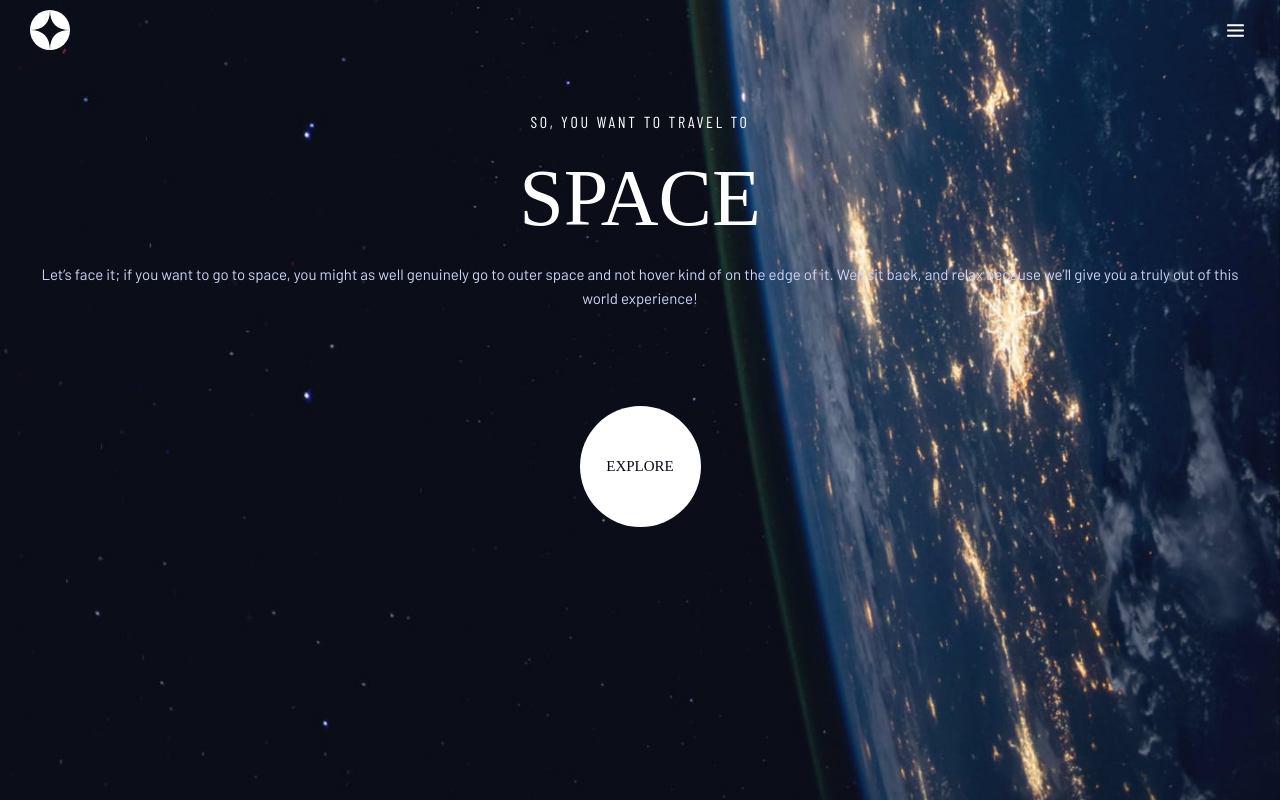
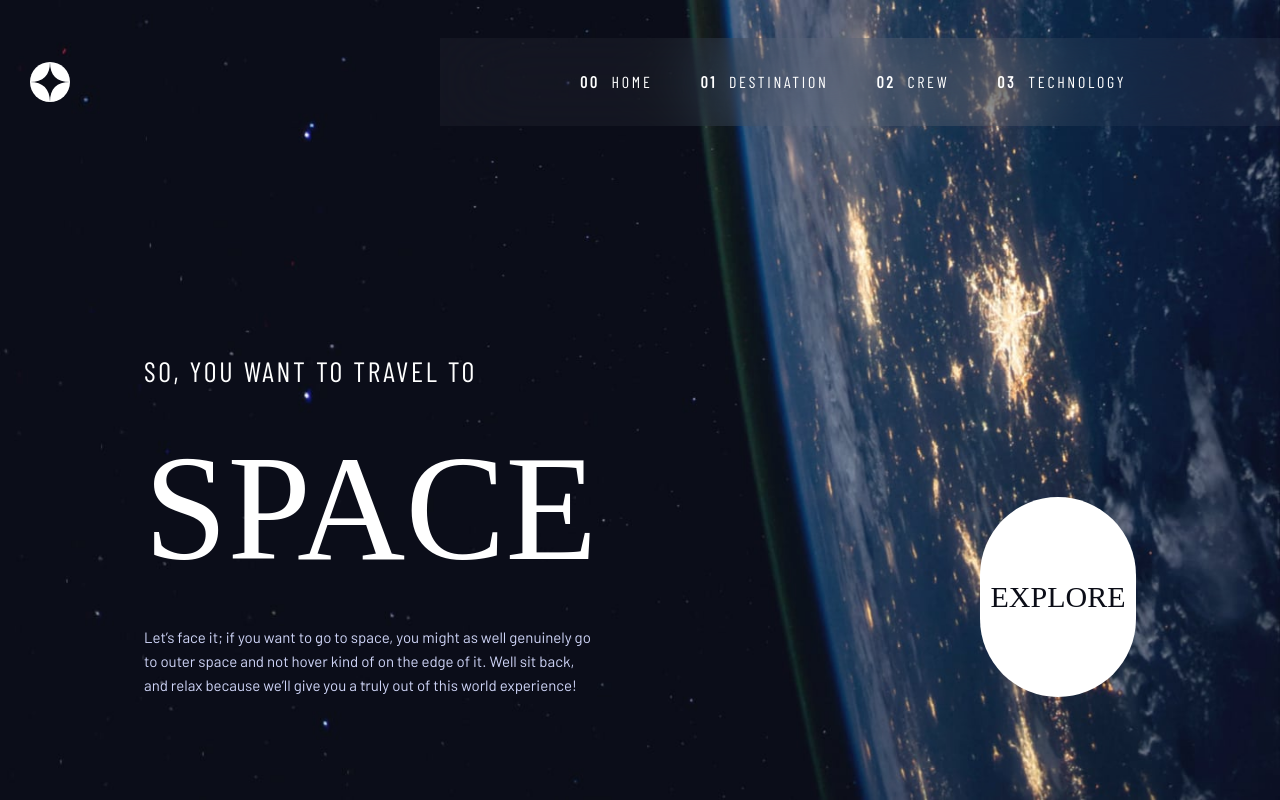
Before and after one commit to mpadilhaa/space-travel, a Next.js app: page / in a window 1280 px wide. Built offline with nearby package versions, Linux system fonts and the light colour scheme; a web font is replaced by a local one.

Commit message:
finalizado a home page completa

```diff
--- a/src/app/page.jsx
+++ b/src/app/page.jsx
@@ -5,7 +5,7 @@ export default function Home() {
     <div
       className="bg-black
     bg-home-bg-mobile md:bg-home-bg-tablet
-     lg:bg-home-bg-desktop bg-no-repeat bg-cover h-screen"
+     lg:bg-home-bg-desktop bg-no-repeat bg-cover min-h-screen"
     >
       <HomeContent />
     </div>
--- a/src/components/HomeContent/index.jsx
+++ b/src/components/HomeContent/index.jsx
@@ -3,20 +3,22 @@ import React from "react";
 
 const HomeContent = () => {
   return (
-    <div className="flex flex-col justify-around  px-[30px] py-[110px]">
-      <div className="flex flex-col text-center gap-1 ">
-        <h3>SO, YOU WANT TO TRAVEL TO</h3>
-        <h1 className="text-[80px]">SPACE</h1>
-        <p className="px-2 leading-6">
+    <div className="flex flex-col justify-around  px-[30px]  md:w-[440px] md:mx-auto md:pb-0 xl:pb-0 xl:flex-row xl:gap-[386px] xl:pt-40 xl:items-center xl:w-full xl:px-36 ">
+      <div className="flex flex-col text-center pt-[110px] items-center gap-1 md:mt-20 xl:items-start xl:w-[450px]">
+        <h3 className="md:text-[20px] xl:text-[28px]">
+          SO, YOU WANT TO TRAVEL TO
+        </h3>
+        <h1 className="text-[80px] md:text-[150px] ">SPACE</h1>
+        <p className="px-2 leading-6 md:px-0 xl:text-start">
           Let’s face it; if you want to go to space, you might as well genuinely
           go to outer space and not hover kind of on the edge of it. Well sit
           back, and relax because we’ll give you a truly out of this world
           experience!
         </p>
       </div>
-      <div className="w-[121px] h-[121px] rounded-full bg-[#FFF] flex justify-center items-center mx-auto my-24">
+      <div className="w-[121px] h-[121px] rounded-full bg-[#FFF] flex justify-center items-center mx-auto my-24 md:mt-30 md:w-[180px] md:h-[180px] xl:w-[200px] xl:h-[200px] xl:self-end xl:m-0">
         <Link href="/destination">
-          <h1 className="text-[#0B0D17] text-center">EXPLORE</h1>
+          <h1 className="text-[#0B0D17] text-center md:text-3xl">EXPLORE</h1>
         </Link>
       </div>
     </div>
--- a/src/components/Navbar/NavLinks/index.jsx
+++ b/src/components/Navbar/NavLinks/index.jsx
@@ -4,12 +4,14 @@ import Link from "next/link";
 
 const NavLinks = () => {
   return (
-    <ul className="flex flex-col gap-6 px-10 py-28">
+    <ul className="flex flex-col gap-6 px-10 py-28 md:flex-row  md:pr-[30px] md:py-12 md:items-center md:gap-8 xl:gap-12 xl:py-8 xl:px-[140px] ">
       {data &&
         data.map((data) => (
-          <li className=" uppercase line-normal">
+          <li className=" uppercase ">
             <Link href={data.route} className="">
-              <span className="pr-[7px]">{data.number}</span>
+              <span className="pr-[7px] md:hidden xl:inline xl:font-bold xl:pr-3">
+                {data.number}
+              </span>
               {data.name}
             </Link>
           </li>
--- a/src/components/Navbar/index.jsx
+++ b/src/components/Navbar/index.jsx
@@ -14,14 +14,14 @@ const Navbar = () => {
   };
 
   return (
-    <div className="flex justify-between items-center px-[30px] h-10 absolute top-2.5 w-full ">
+    <div className="flex justify-between items-center px-[30px] h-10 absolute top-2.5 w-full  md:pr-0 md:h-20 xl:my-8  ">
       <Image
         src="/shared/logo.svg"
         width={40}
         height={40}
         alt="logo space-travel"
       />
-      <div className="absolute right-8  z-10" onClick={toogleMenu}>
+      <div className="absolute right-8  z-10 md:hidden" onClick={toogleMenu}>
         {toogle ? (
           <IoCloseOutline size={25} fill="#FFF" />
         ) : (
@@ -32,8 +32,8 @@ const Navbar = () => {
       <nav
         className={
           toogle
-            ? "h-screen w-[240px] absolute top-[-10px] right-0  bg-rgba-menu backdrop-blur-[40.774227142333984px]"
-            : "hidden"
+            ? "h-screen w-2/3 absolute top-[-10px] right-0  bg-rgba-menu backdrop-blur-[40.774227142333984px] md:block xl:w-[840px] md:h-[88px] xl:h-[88px]"
+            : "hidden  bg-rgba-menu backdrop-blur-[40.774227142333984px] md:block xl:w-[840px]  "
         }
       >
         <NavLinks />
```
